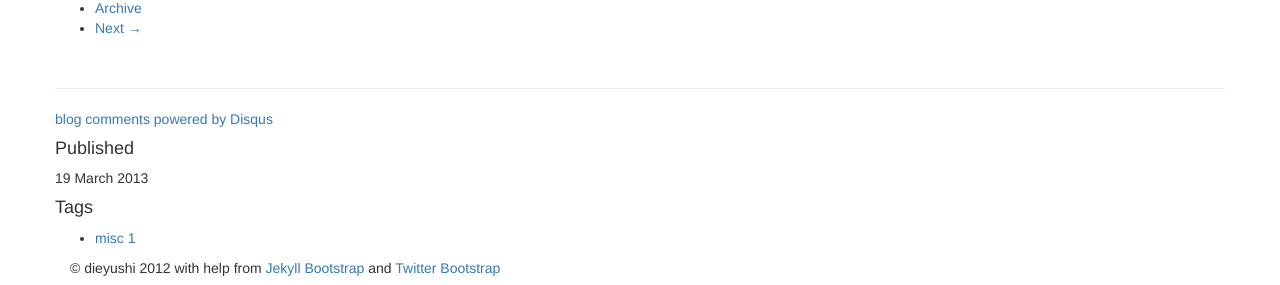
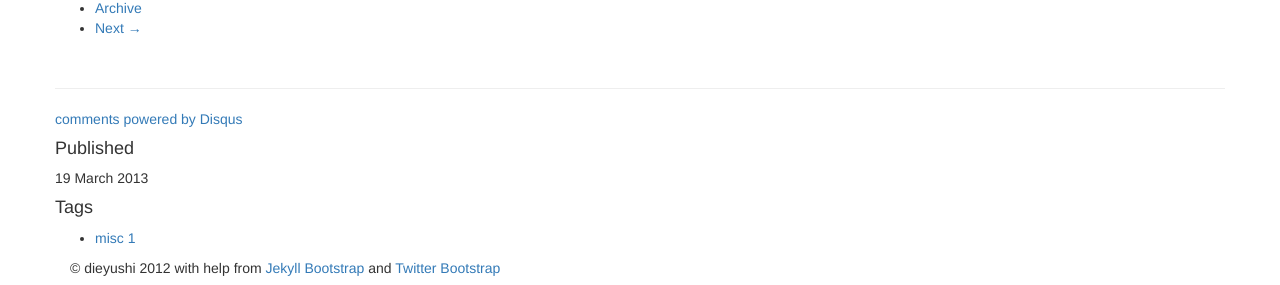
Before and after one commit to dieyushi/www.zzsec.org, a Jekyll site: the page built from _posts/2013-03-19-new-blog.md, in a window 1280 px wide. Shown: the part 1205-1490 px from the top of the page. Built offline with Jekyll 4.4.1, drawn with Linux system fonts in a browser that asks for light colours; nearby versions of some CDN libraries; library files that are not in the unit come from our copies; comment, search, counter and statistics services are not loaded.

Commit message:
fix diqus https

```diff
--- a/_config.yml
+++ b/_config.yml
@@ -4,7 +4,7 @@ permalink: /:categories/:year/:month/:day/:title
 
 exclude: [".rvmrc", ".rbenv-version", "README.md", "Rakefile", "changelog.md"]
 safe: true
-auto: true
+auto: false
 server: true
 destination: ./.dieyushi/_site/
 pygments: true
--- a/_includes/JB/comments-providers/disqus
+++ b/_includes/JB/comments-providers/disqus
@@ -6,9 +6,9 @@
     /* * * DON'T EDIT BELOW THIS LINE * * */
     (function() {
         var dsq = document.createElement('script'); dsq.type = 'text/javascript'; dsq.async = true;
-        dsq.src = 'http://' + disqus_shortname + '.disqus.com/embed.js';
+        dsq.src = '//' + disqus_shortname + '.disqus.com/embed.js';
         (document.getElementsByTagName('head')[0] || document.getElementsByTagName('body')[0]).appendChild(dsq);
     })();
 </script>
 <noscript>Please enable JavaScript to view the <a href="http://disqus.com/?ref_noscript">comments powered by Disqus.</a></noscript>
-<a href="http://disqus.com" class="dsq-brlink">blog comments powered by <span class="logo-disqus">Disqus</span></a>
+<a href="http://disqus.com" class="dsq-brlink">comments powered by <span class="logo-disqus">Disqus</span></a>
```
